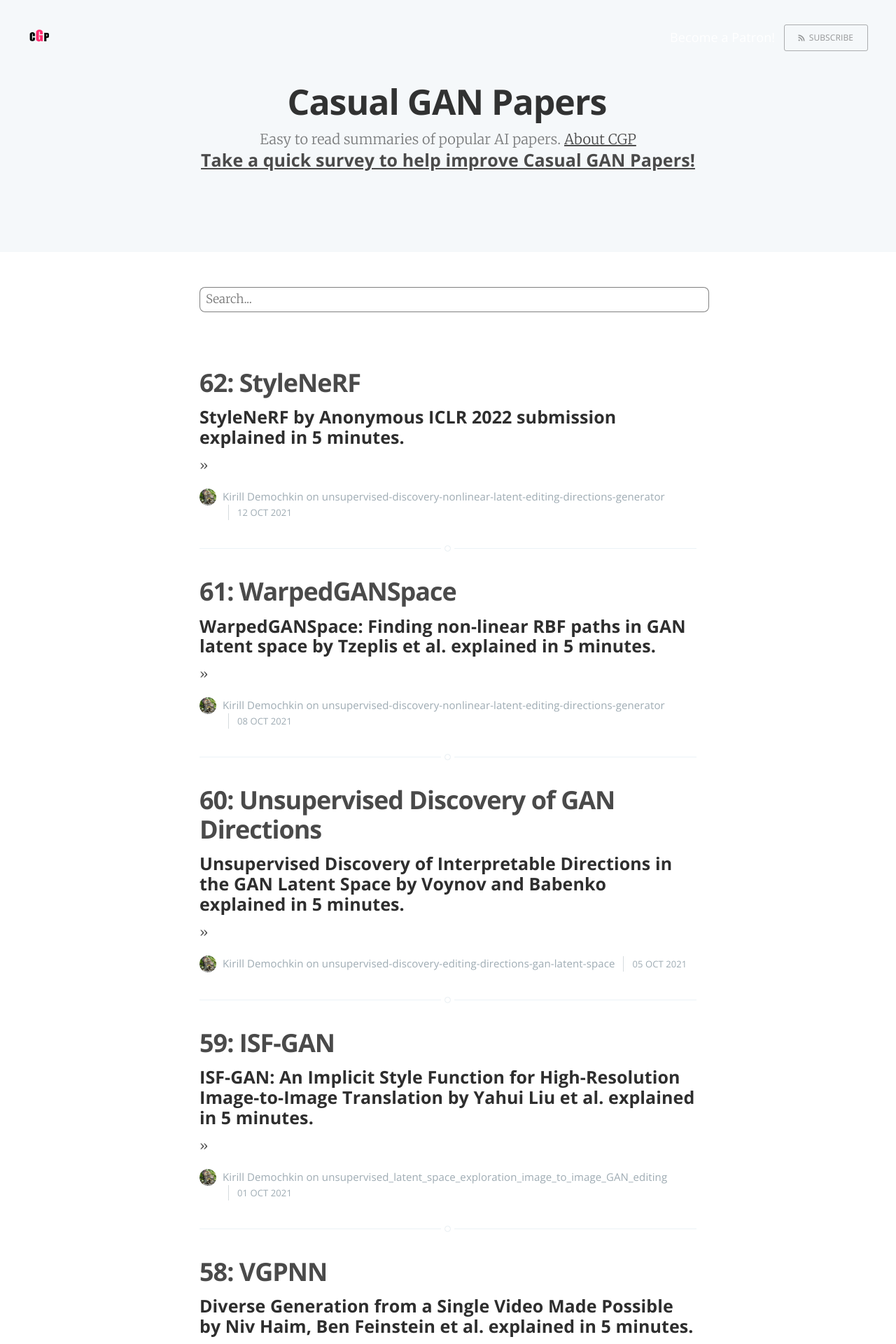
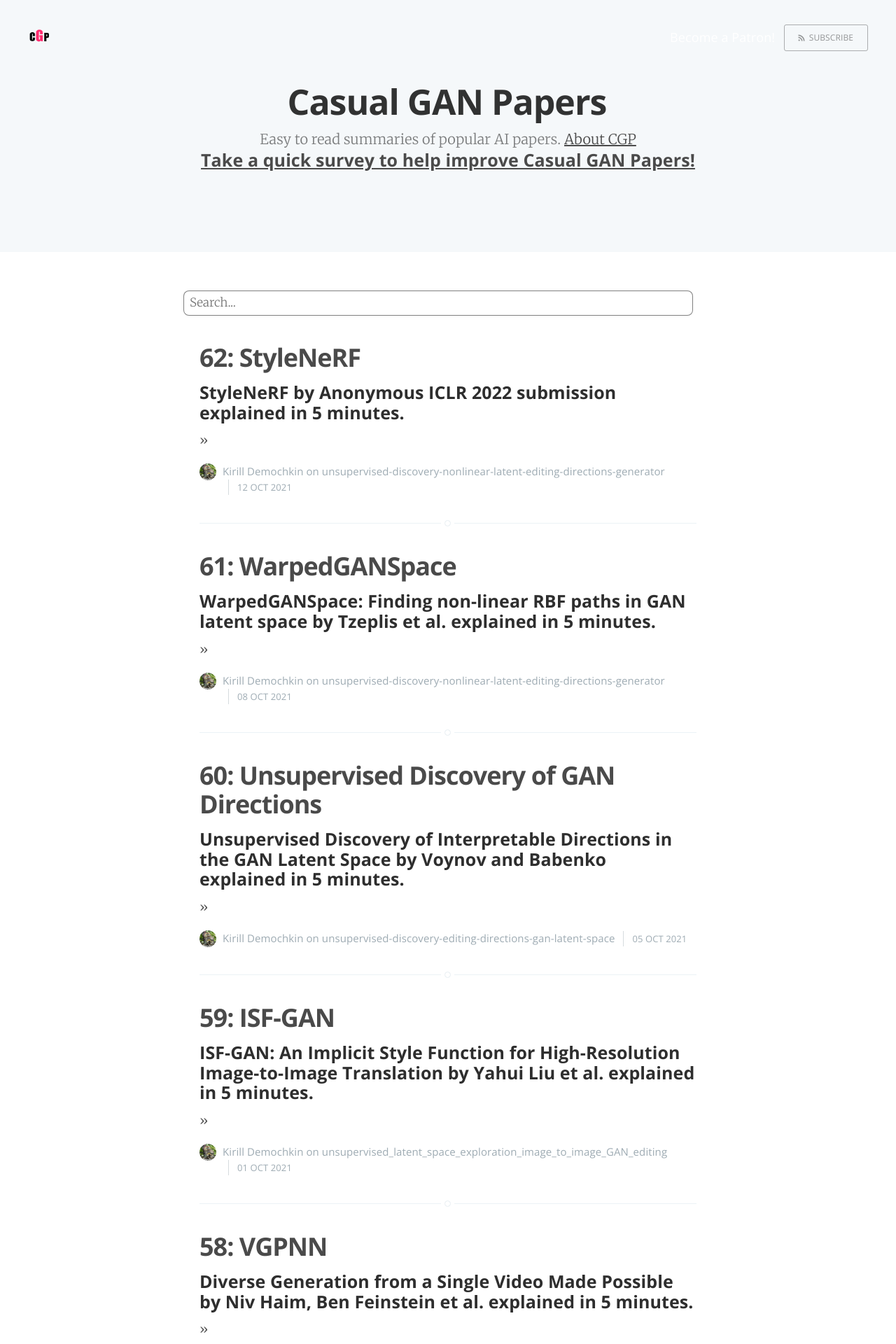
Before and after one commit to KirillDemochkin/kirilldemochkin.github.io, a Jekyll site: the page built from index.html, in a window 1280 px wide. Shown: the top 1920 px of the page at 70% size. Built offline with Jekyll 4.4.1, drawn with Linux system fonts in a browser that asks for light colours; the list of posts is cut into pages by our own code; comment, search, counter and statistics services are not loaded.

Commit message:
search float

```diff
--- a/assets/css/screen.css
+++ b/assets/css/screen.css
@@ -730,18 +730,23 @@
     letter-spacing: 0.01rem;
     color: rgba(74, 74, 74, 1);
     border: 1px solid rgba(74, 74, 74, 0.7);
+    right: 5px;
+    top: 5px;
+    position: absolute;
 }
 
 .search-bar input:hover {
     border: 1px solid rgba(74, 74, 74, 0.7);
+    box-shadow:none;
 }
 
 .search-bar input:active, .search-bar:focus {
     border: 1px solid rgba(74, 74, 74, 1);
+    box-shadow:none;
 }
 
 .search-bar ul {
-    margin: 0;
+    margin: 2px 0 2px 0;
     font-size: 2rem;
     line-height: 1.5em;
     font-weight: 400;
```
